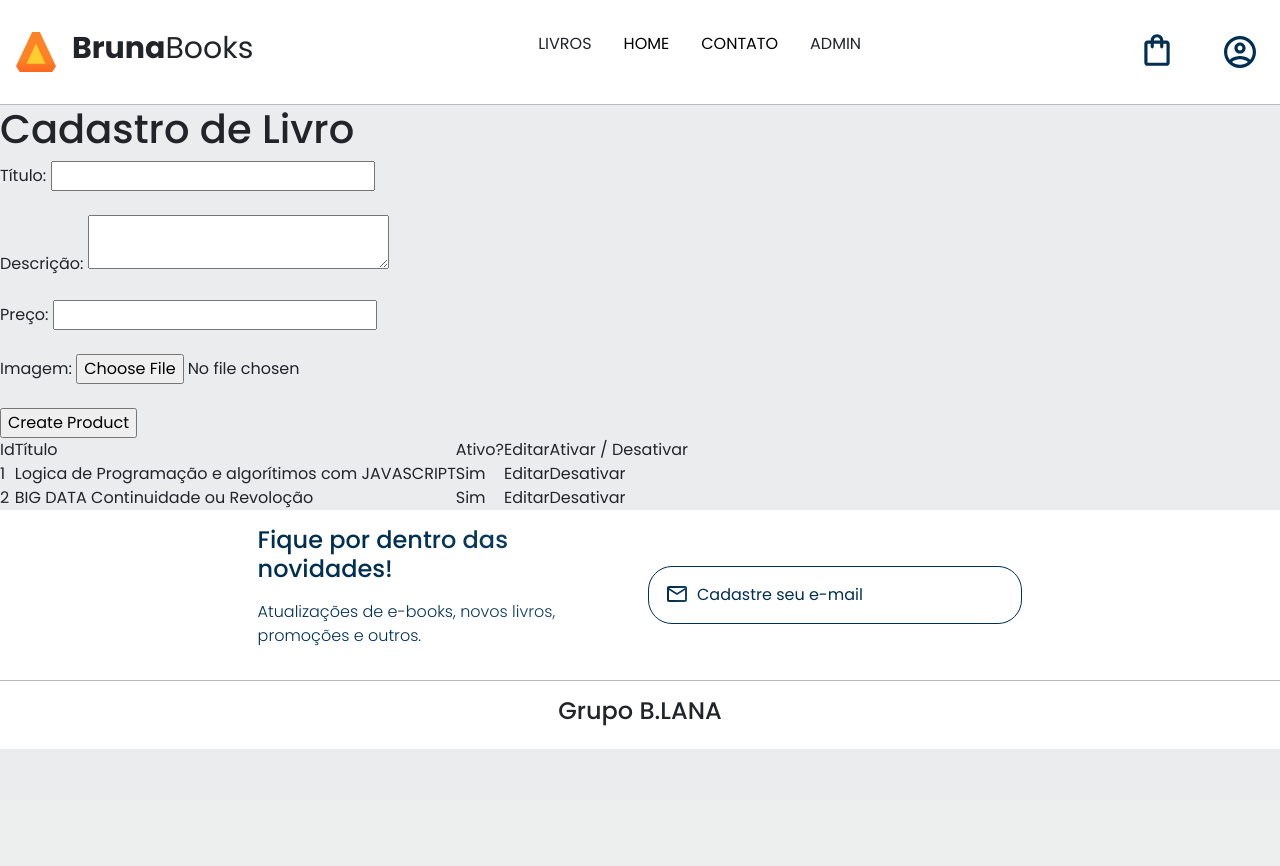
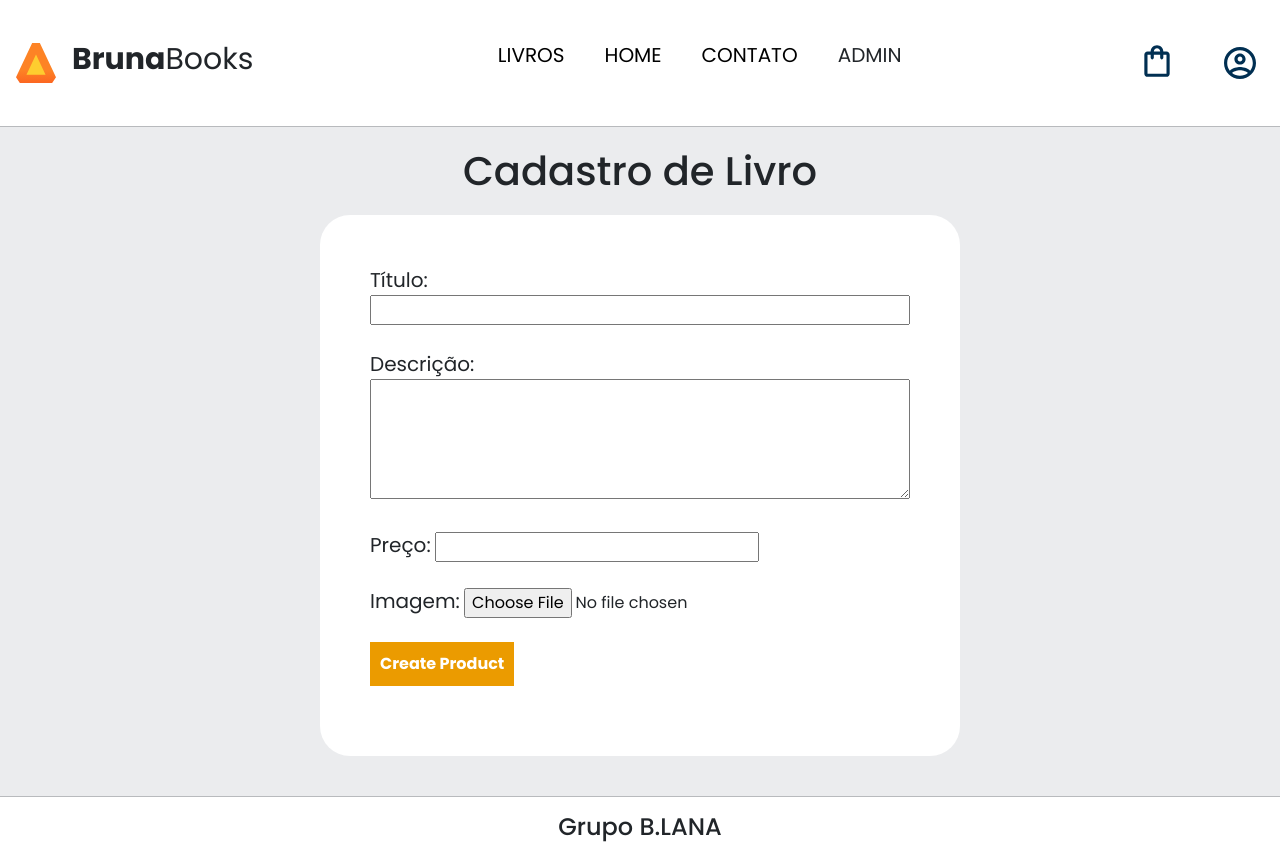
Before and after one commit to BrunaLana/BrunaBooks, a PHP site: page /views/livroCreate.php in a window 1280 px wide. Before the commit the page ends 749 px from the top, so only its background shows below. Run offline with PHP 8.4, Linux system fonts and the light colour scheme; data comes from the database, SQL or seed files in the repository.

Commit message:
aplicando estilo nas paginas

```diff
--- a/Views/livroCreate.php
+++ b/Views/livroCreate.php
@@ -85,7 +85,7 @@ include('../Controllers/LivrosController.php');
 <hr />
 
 <body>
-    <h1>Cadastro de Livro</h1>
+    <h1 class="cadastro_title">Cadastro de Livro</h1>
     <section class="cadastro_Livros">
         <form action="../controllers/LivrosController.php" method="POST" enctype="multipart/form-data">
 
@@ -101,11 +101,11 @@ include('../Controllers/LivrosController.php');
             <label for="imagem">Imagem:</label>
             <input type="file" id="imagem" name="imagem" accept="image/*" required><br><br>
 
-            <input type="submit" value="Create Product">
+            <input type="submit" class="botao_create" value="Create Product">
 
         </form>
     </section>
-    <section class="listagem Livroes">
+    <section class="listagemLivros">
         <?php
          $books = getAll();
          echo '<table>
@@ -132,13 +132,7 @@ include('../Controllers/LivrosController.php');
                </table>'
         ?>
     </section>
-    <section class="contato">
-        <div class="contato__descricao">
-            <h2 class="contato__titulo">Fique por dentro das novidades!</h2>
-            <p class="contato__texto">Atualizações de e-books, novos livros, promoções e outros.</p>
-        </div>
-        <input type="email" placeholder="Cadastre seu e-mail" class="contato__email">
-    </section>
+
     <hr />
     <footer class="rodape">
         <h2 class="rodape__titulo">Grupo B.LANA</h2>
--- a/index.php
+++ b/index.php
@@ -112,6 +112,7 @@ $conn = getDatabaseConnection();
                 <div class="swiper-button-next"></div>
 
             </div>
+
             <div class="card">
                 <!--1° linha-->
                 <div class="card__descricao">
--- a/style.css
+++ b/style.css
@@ -4,6 +4,7 @@
 @import url("styles/topicos.css");
 @import url("styles/contato.css");
 @import url("styles/rodape.css");
+@import url("styles/livroCreate.css");
 
 :root {
     --cor-de-fundo: #EBECEE;
--- a/styles/banner.css
+++ b/styles/banner.css
@@ -59,6 +59,6 @@
     }
 
     .banner {
-        padding: 6em;
+        padding: 5em;
     }
 }
--- a/styles/carrossel.css
+++ b/styles/carrossel.css
@@ -93,14 +93,14 @@
     }
 
     .card {
-        width: 40%;
+        width: 60%;
         margin: 2em auto;
     }
 }
 
 @media screen and (min-width:1728px) {
     .carrossel__container {
-        display: flex;
+        display: block;
         margin: 0 20vw 3em 20vw;
         align-items: center;
     }
@@ -110,7 +110,7 @@
     }
 
     .swiper {
-        width: 50%;
+        width: 100% !important;
     }
 
     .descricao__titulo {
@@ -127,6 +127,6 @@
 
     .card {
         width: 65%;
-        margin-left: 3em;
+
     }
 }
--- /dev/null
+++ b/styles/livroCreate.css
@@ -0,0 +1,97 @@
+h1.cadastro_title{
+    text-align: center;
+    margin: 20px;
+
+}
+
+section.cadastro_Livros{
+    margin-left: 20px;
+}
+
+input#title, textarea#description{
+    width: 90%;
+}
+
+textarea#description{
+    height: 120px;
+}
+
+input.botao_create{
+    background-color: var(--laranja);
+    color: var(--branco);
+    border: none;
+    padding: 10px;
+    font-weight: bold;
+    margin-bottom: 20px;
+}
+
+section.listagemLivros{
+    display: none;
+}
+
+@media screen and (min-width:1024px) {
+
+
+
+ section.cadastro_Livros{
+     margin-left: 0px;
+     display: flex;
+     justify-content: center;
+ }
+
+
+
+form{
+    width: 50%;
+    background-color: var(--branco);
+    padding: 50px;
+    margin-bottom: 40px;
+    border-radius:30px;
+
+
+}
+
+input#title, textarea#description{
+    width: 100%;
+}
+
+label{
+    font-size: 20px;
+}
+
+
+
+a.opcoes__link{
+    font-size: 20px;
+
+
+}
+
+li.opcoes__item{
+    padding: 40px 20px;
+    color:var(--preto);
+}
+}
+
+@media screen and (min-width:1728px){
+
+       section.listagemLivros{
+        display: block;
+        width: 50%;
+        margin-left: 5%;
+        background-color: var(--branco);
+        padding: 50px;
+        margin-bottom: 40px;
+        border-radius:30px;
+
+
+    }
+
+    td,th{
+        border: solid 1px black;
+        padding: 10px;
+    }
+
+
+
+}
--- a/styles/topicos.css
+++ b/styles/topicos.css
@@ -41,6 +41,12 @@
 
 @media screen and (min-width:1728px) {
     .topicos {
-        padding: 3em 25vw;
+       padding-top: 3em;
+       padding-bottom: 3em;
+    }
+
+    ul.topicos__lista {
+        display: flex;
+        justify-content: center;
     }
 }
```
Also changed, not shown: login.php (added, +62 -0 lines).
